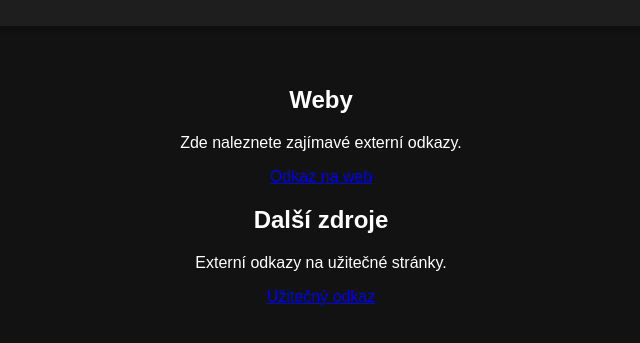
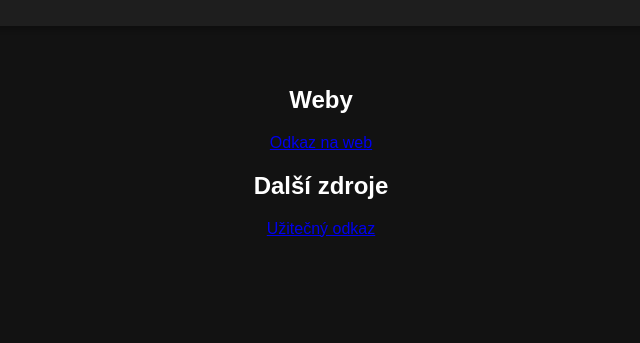
Before and after one commit to Takez0o/web, a plain HTML site: page externi.html in a window 1280 px wide. Shown: the part 99-442 px from the top of the page, without its empty margins (319-959 px from the left). Drawn offline with Linux system fonts and the light colour scheme.

Commit message:
Update externi.html

```diff
--- a/externi.html
+++ b/externi.html
@@ -22,13 +22,13 @@
     <main>
         <section>
             <h2>Weby</h2>
-            <p>Zde naleznete zajímavé externí odkazy.</p>
+            <p></p>
             <a href="#">Odkaz na web</a>
         </section>
 
         <section>
             <h2>Další zdroje</h2>
-            <p>Externí odkazy na užitečné stránky.</p>
+            <p></p>
             <a href="#">Užitečný odkaz</a>
         </section>
     </main>
```
